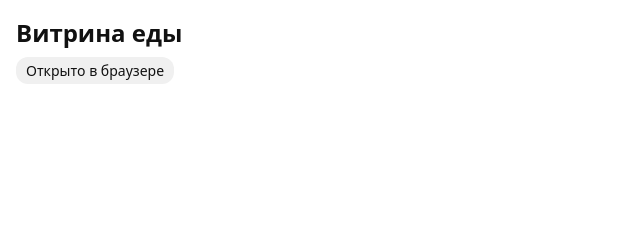
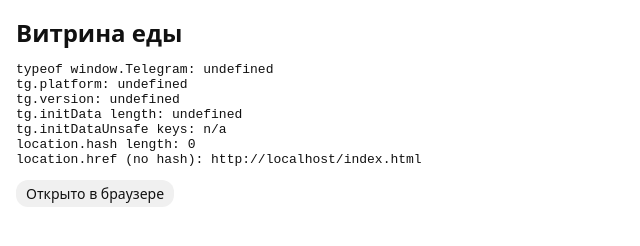
Before and after one commit to cypher70/twa-food-showcase, a plain HTML site: page index.html in a window 1280 px wide. Shown: the whole page, without its empty margins (0-640 px from the left). Drawn offline with Linux system fonts and the light colour scheme.

Commit message:
Add temporary debug output
Co-Authored-By: Claude Sonnet 5.5 <noreply@anthropic.com>

```diff
--- a/app.js
+++ b/app.js
@@ -8,3 +8,14 @@ if (tg) {
 if (!tg || !tg.initData) {
   document.getElementById('browser-note').hidden = false;
 }
+
+// TEMP-DEBUG: remove together with <pre id="debug"> in index.html
+document.getElementById('debug').textContent = [
+  'typeof window.Telegram: ' + typeof window.Telegram,
+  'tg.platform: ' + tg?.platform,
+  'tg.version: ' + tg?.version,
+  'tg.initData length: ' + tg?.initData?.length,
+  'tg.initDataUnsafe keys: ' + (tg ? Object.keys(tg.initDataUnsafe || {}).join(', ') : 'n/a'),
+  'location.hash length: ' + location.hash.length,
+  'location.href (no hash): ' + location.href.split('#')[0],
+].join('\n');
--- a/index.html
+++ b/index.html
@@ -10,6 +10,7 @@
 <body>
   <main>
     <h1>Витрина еды</h1>
+    <pre id="debug"></pre> <!-- TEMP-DEBUG -->
     <p id="browser-note" class="note" hidden>Открыто в браузере</p>
   </main>
   <script src="app.js"></script>
```
